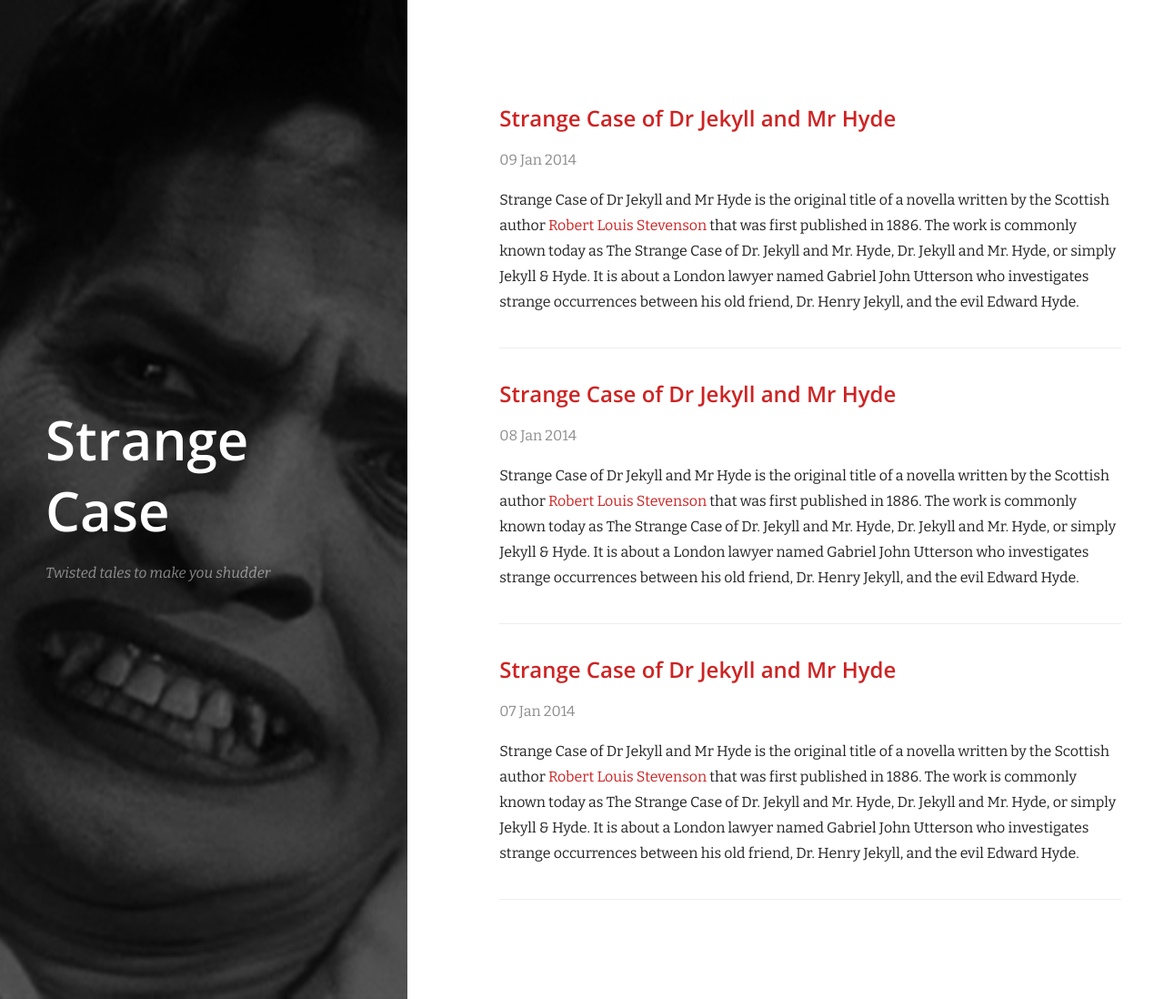
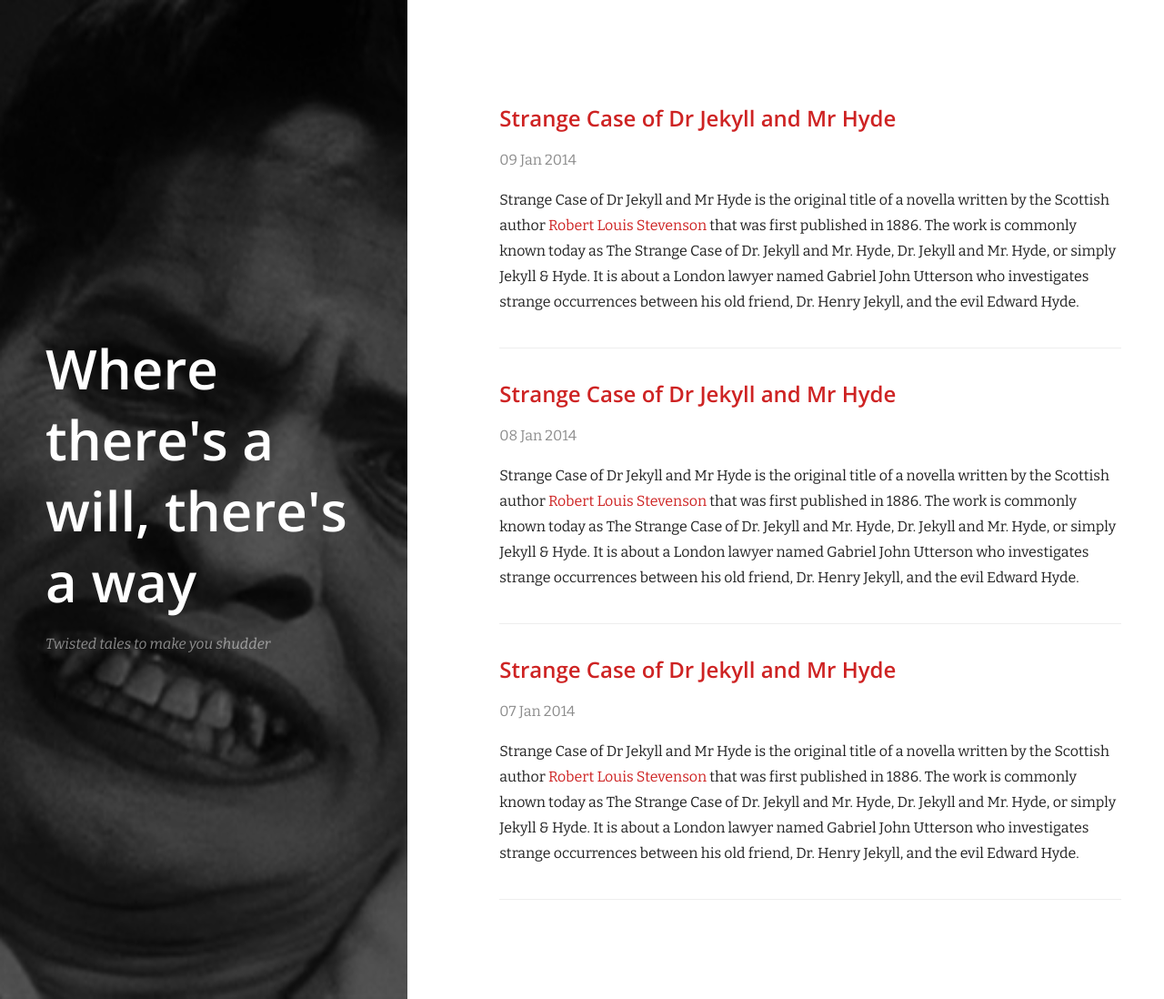
Before and after one commit to es6script/englishlearn.github.io, a Jekyll site: the page built from index.html, in a window 1280 px wide. Shown: the whole page at 91% size. Built offline with Jekyll 4.4.1, drawn with Linux system fonts in a browser that asks for light colours; nearby versions of some CDN libraries; Markdown is read by kramdown in place of the engine named in the settings.

Commit message:
Update _config.yml

```diff
--- a/_config.yml
+++ b/_config.yml
@@ -1,5 +1,5 @@
 # Site settings
-title: 'Strange Case' # Your Title
+title: "Where there's a will, there's a way" # Your Title
 tagline: 'Twisted tales to make you shudder' # A brief tagline for your site
 sidebar_image: /images/cover.jpg
 
```
